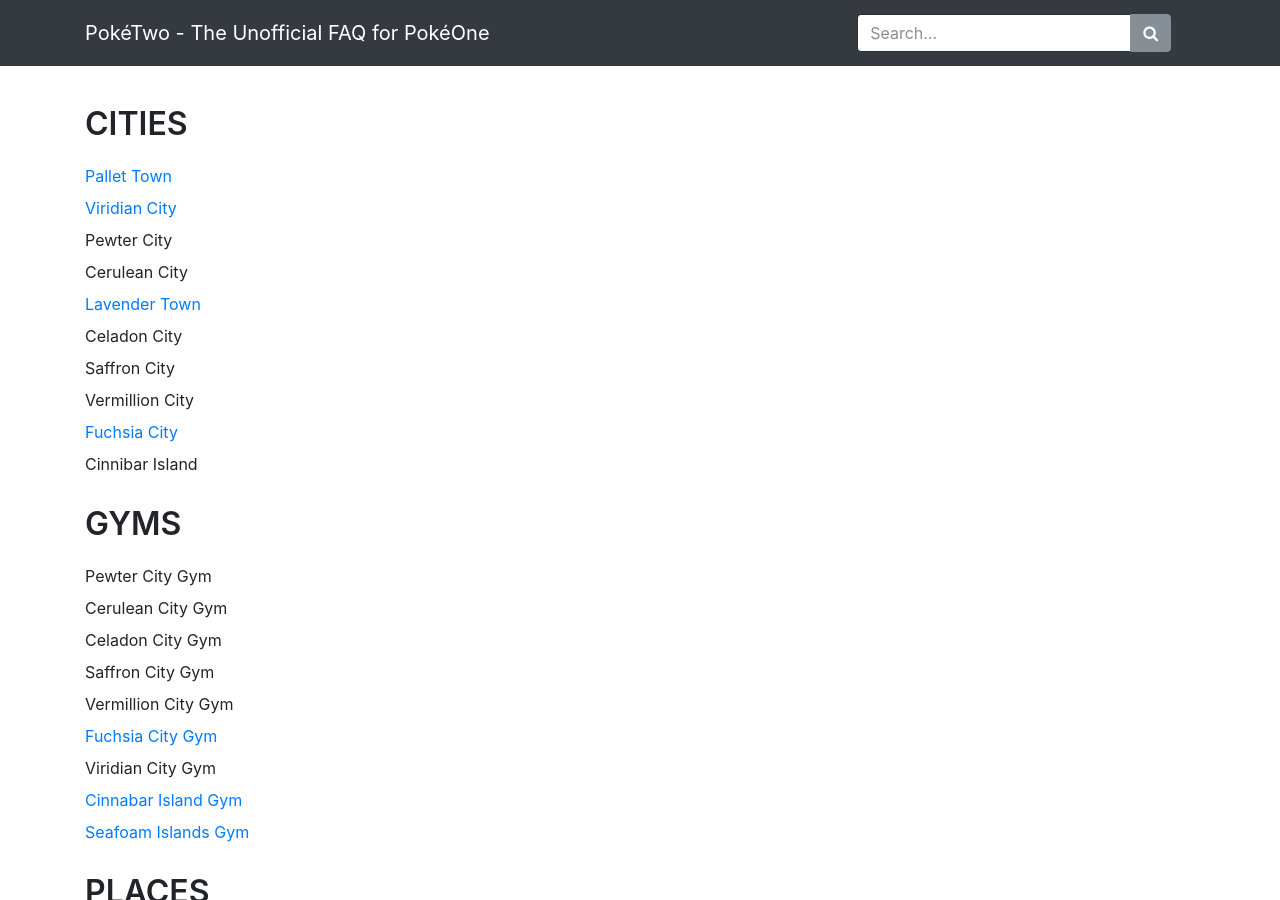
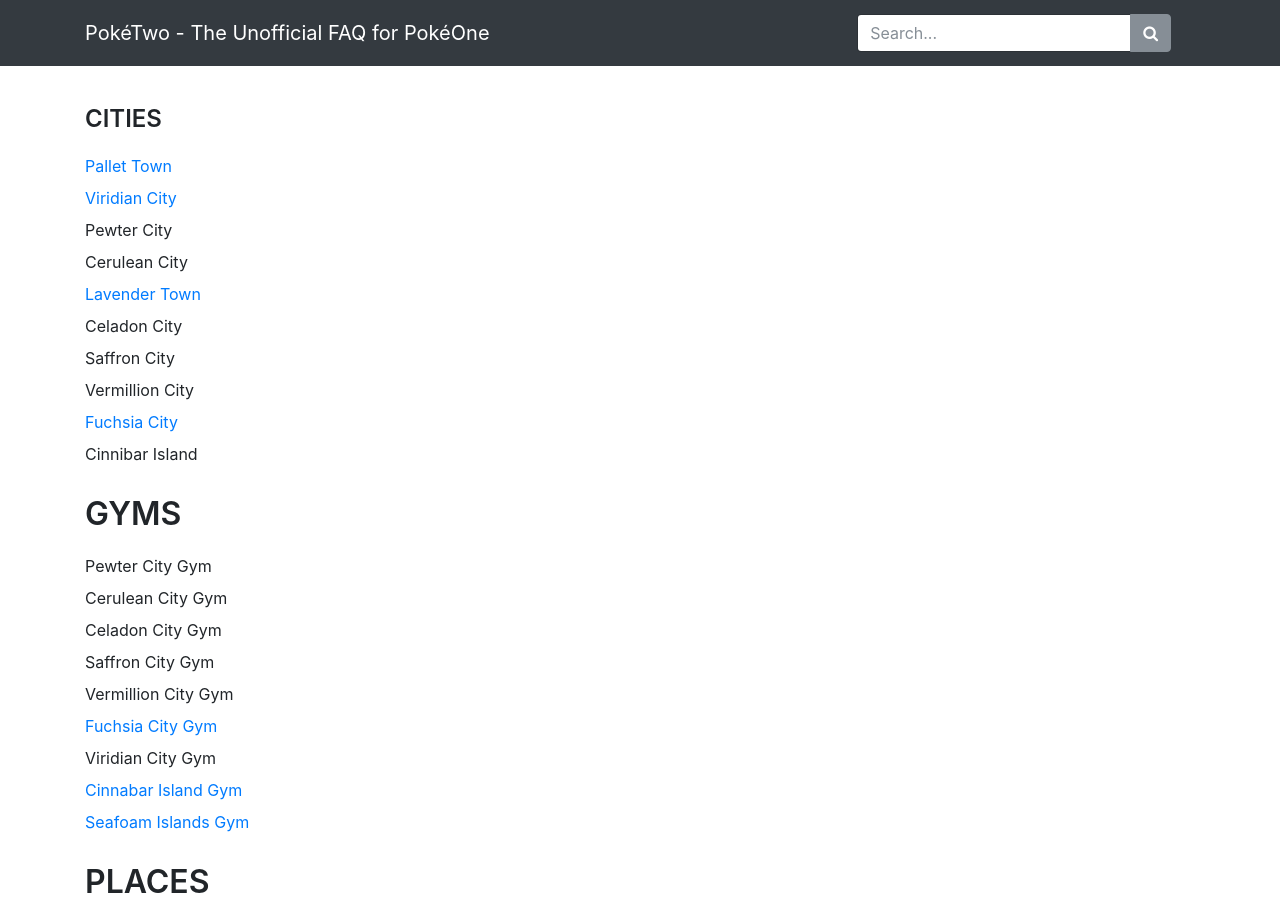
Before and after one commit to X3I/poketwo.com, a Jekyll site: the page built from _pages/routes/kanto/kanto.md, in a window 1280 px wide and 900 px high. Built offline with Jekyll 4.4.1, drawn with Linux system fonts in a browser that asks for light colours; nearby versions of some CDN libraries; our own code applies the rules of GitHub Pages for plain Markdown files.

```diff
--- a/_pages/routes/kanto/kanto.md
+++ b/_pages/routes/kanto/kanto.md
@@ -6,7 +6,7 @@ description: >
 
 ---
 
-# CITIES
+## CITIES
 
 [Pallet Town](/img/mapping/pallettown.jpg) <br/>
 [Viridian City](/img/mapping/viridiancity.jpg)<br/>
```
